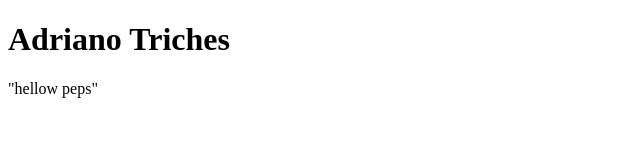
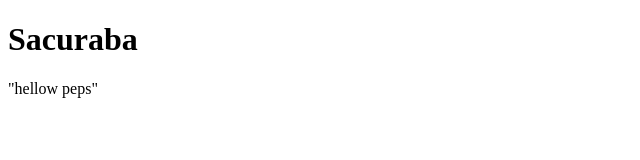
Before and after one commit to adrianomtriches/SpongeBob, a plain HTML site: page index.html in a window 1280 px wide. Shown: the whole page, without its empty margins (0-640 px from the left). Drawn offline with Linux system fonts and the light colour scheme.

Commit message:
sacuraba version

```diff
--- a/index.html
+++ b/index.html
@@ -4,7 +4,7 @@
 	<title></title>
 </head>
 <body>
-<H1>Adriano Triches</H1>
+<H1>Sacuraba</H1>
 "hellow peps"
 </body>
 </html>
```
